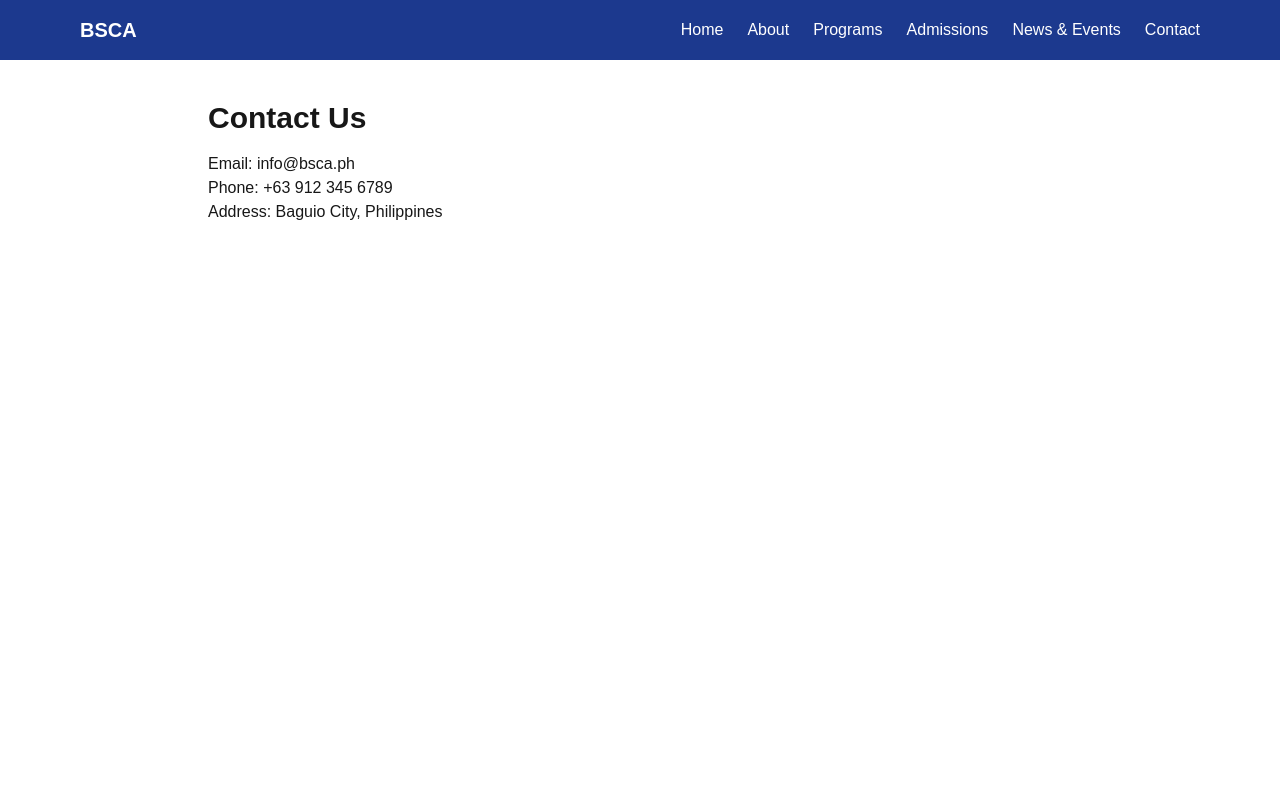
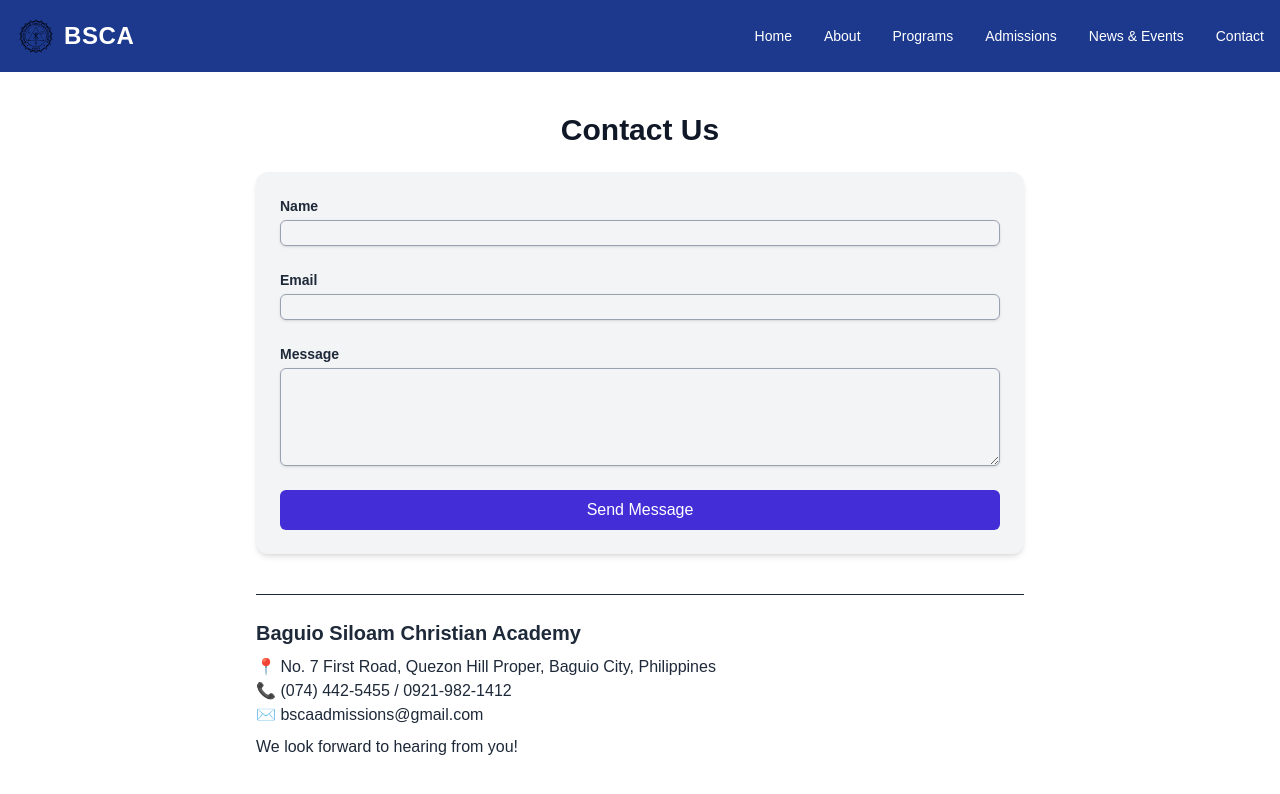
Before and after one commit to BSCA-ph/bsca-ph.github.io, a Next.js app in the folder bsca-site/: page /contact in a window 1280 px wide. Shown: the top 794 px of the page. Built offline with nearby package versions, Linux system fonts and the light colour scheme.

Commit message:
Update COntact form

```diff
--- a/bsca-site/app/components/Navbar.tsx
+++ b/bsca-site/app/components/Navbar.tsx
@@ -3,10 +3,10 @@
 import Link from 'next/link';
 import { useState } from 'react';
 import { Menu, X } from 'lucide-react';
+import Image from 'next/image';
 
 export default function Navbar() {
   const [isOpen, setIsOpen] = useState(false);
-
   const toggleMenu = () => setIsOpen(!isOpen);
 
   const navLinks = [
@@ -19,16 +19,20 @@ export default function Navbar() {
   ];
 
   return (
-    <nav className="bg-blue-900 text-white">
-      <div className="max-w-6xl mx-auto px-4 py-4 flex justify-between items-center">
-        <Link href="/" className="text-xl font-bold">BSCA</Link>
+    <nav className="bg-blue-900 text-white shadow-md">
+      <div className="max-w-7xl mx-auto px-4 py-4 flex justify-between items-center">
+        <Link href="/" className="flex items-center gap-2">
+          {/* Replace this with your logo file */}
+          <Image src="/bscalogo.svg" alt="BSCA Logo" width={40} height={40} />
+          <span className="text-2xl font-semibold tracking-wide">BSCA</span>
+        </Link>
 
-        <div className="hidden md:flex space-x-6">
+        <div className="hidden md:flex space-x-8 items-center text-sm font-medium">
           {navLinks.map((link) => (
             <Link
               key={link.href}
               href={link.href}
-              className="hover:underline transition"
+              className="hover:text-yellow-300 transition-colors duration-200"
             >
               {link.label}
             </Link>
@@ -37,7 +41,7 @@ export default function Navbar() {
 
         <button
           onClick={toggleMenu}
-          className="md:hidden focus:outline-none"
+          className="md:hidden text-white focus:outline-none"
           aria-label="Toggle Menu"
         >
           {isOpen ? <X size={28} /> : <Menu size={28} />}
@@ -45,7 +49,7 @@ export default function Navbar() {
       </div>
 
       {isOpen && (
-        <div className="md:hidden px-4 pb-4 space-y-2 bg-blue-800">
+        <div className="md:hidden px-4 pb-4 bg-blue-800 space-y-1">
           {navLinks.map((link) => (
             <Link
               key={link.href}
--- a/bsca-site/app/contact/page.tsx
+++ b/bsca-site/app/contact/page.tsx
@@ -1,8 +1,61 @@
+// app/contact/page.tsx
 export default function ContactPage() {
-    return (
-      <main className="max-w-4xl mx-auto px-4 py-10">
-        <h1 className="text-3xl font-bold mb-4">Contact Us</h1>
-        <p>Email: info@bsca.ph<br />Phone: +63 912 345 6789<br />Address: Baguio City, Philippines</p>
-      </main>
-    );
-  }
+  return (
+    <div className="min-h-screen bg-white px-4 py-10 md:px-10">
+      <div className="max-w-3xl mx-auto">
+        <h1 className="text-3xl font-bold mb-6 text-center text-gray-900">Contact Us</h1>
+        <form
+          action="https://formspree.io/f/movekodr"
+          method="POST"
+          className="space-y-6 bg-gray-100 p-6 rounded-xl shadow-md"
+        >
+          <div>
+            <label className="block text-sm font-semibold text-gray-800">Name</label>
+            <input
+              type="text"
+              name="name"
+              required
+              className="mt-1 block w-full rounded-md border border-gray-400 text-gray-900 shadow-sm focus:ring focus:ring-indigo-200"
+            />
+          </div>
+
+          <div>
+            <label className="block text-sm font-semibold text-gray-800">Email</label>
+            <input
+              type="email"
+              name="email"
+              required
+              className="mt-1 block w-full rounded-md border border-gray-400 text-gray-900 shadow-sm focus:ring focus:ring-indigo-200"
+            />
+          </div>
+
+          <div>
+            <label className="block text-sm font-semibold text-gray-800">Message</label>
+            <textarea
+              name="message"
+              rows={4}
+              required
+              className="mt-1 block w-full rounded-md border border-gray-400 text-gray-900 shadow-sm focus:ring focus:ring-indigo-200"
+            ></textarea>
+          </div>
+
+          <button
+            type="submit"
+            className="w-full bg-indigo-700 text-white py-2 px-4 rounded-md hover:bg-indigo-800"
+          >
+            Send Message
+          </button>
+        </form>
+
+        {/* Contact Information */}
+        <div className="mt-10 text-gray-800 text-sm md:text-base bg-white border-t pt-6">
+          <h2 className="text-xl font-semibold mb-2">Baguio Siloam Christian Academy</h2>
+          <p>📍 No. 7 First Road, Quezon Hill Proper, Baguio City, Philippines</p>
+          <p>📞 (074) 442-5455 / 0921-982-1412</p>
+          <p>✉️ bscaadmissions@gmail.com</p>
+          <p className="mt-2">We look forward to hearing from you!</p>
+        </div>
+      </div>
+    </div>
+  );
+}
```
